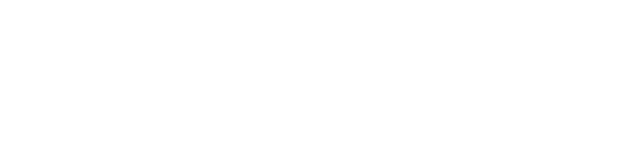
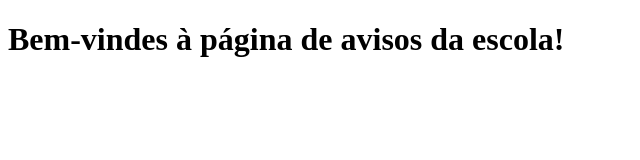
Before and after one commit to dtenoriohub/repository_PDS, a plain HTML site: page index.html in a window 1280 px wide. Shown: the whole page, without its empty margins (0-640 px from the left). Drawn offline with Linux system fonts and the light colour scheme.

Commit message:
Adicionando o resto da pagina

```diff
--- a/index.html
+++ b/index.html
@@ -6,6 +6,6 @@
     <title>pagina de avisos</title>
 </head>
 <body>
-
+    <h1>Bem-vindes à página de avisos da escola!</h1>
 </body>
 </html>
```
